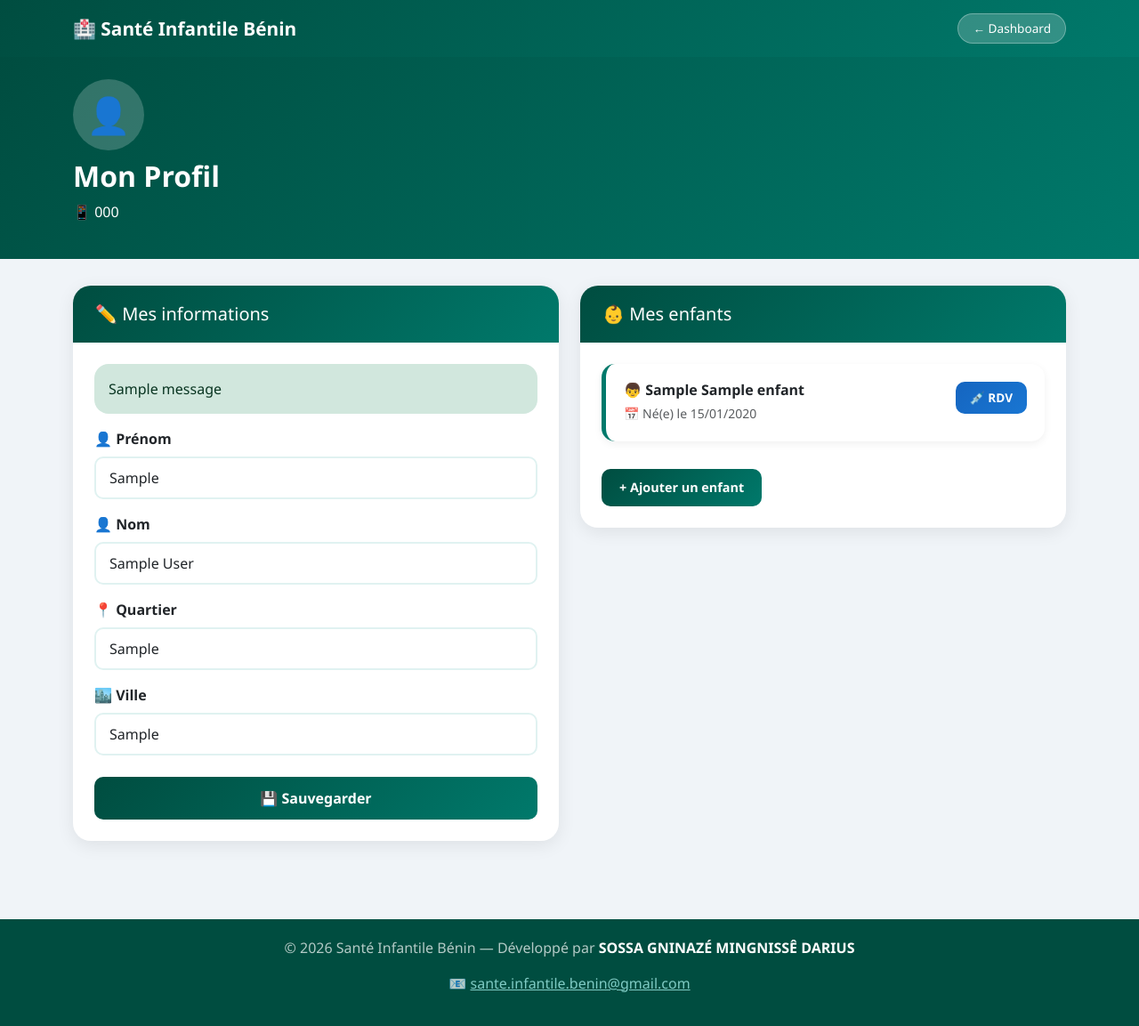
After one commit to sosak98/sante-infantile-benin, a Django app: page /profil/ in a window 1280 px wide. The commit adds this page. Shown: the whole page at 89% size. Run offline with Django 5.2, Linux system fonts and the light colour scheme; a user stored in the database is signed in; tables that the repository leaves empty hold one stand-in row (values such as "Sample post"); one stand-in notice (Sample message) is shown.

Commit message:
Ajout profil utilisateur et gestion enfants

```diff
--- a/accounts/models.py
+++ b/accounts/models.py
@@ -4,7 +4,11 @@ from django.contrib.auth.models import User
 class Parent(models.Model):
     user = models.OneToOneField(User, on_delete=models.CASCADE)
     telephone = models.CharField(max_length=20)
-    quartier = models.CharField(max_length=100)
+    nom = models.CharField(max_length=100, blank=True)
+    prenom = models.CharField(max_length=100, blank=True)
+    quartier = models.CharField(max_length=100, blank=True)
+    ville = models.CharField(max_length=100, blank=True, default='Cotonou')
+    date_inscription = models.DateTimeField(auto_now_add=True)
 
-    def _str_(self):
-        return f"{self.user.first_name} {self.user.last_name}"
+    def __str__(self):
+        return f"{self.prenom} {self.nom} ({self.telephone})"
--- a/accounts/templates/accounts/dashboard.html
+++ b/accounts/templates/accounts/dashboard.html
@@ -143,6 +143,7 @@
     <nav class="navbar-custom">
         <div class="container d-flex justify-content-between align-items-center">
             <span class="navbar-brand-custom">🏥 Santé Infantile Bénin</span>
+            <a href="{% url 'profil' %}" class="btn-logout me-2">👤 Profil</a>
             <a href="{% url 'logout' %}" class="btn-logout">🚪 Déconnexion</a>
         </div>
     </nav>
--- /dev/null
+++ b/accounts/templates/accounts/profil.html
@@ -0,0 +1,139 @@
+<!DOCTYPE html>
+<html lang="fr">
+<head>
+    <meta charset="UTF-8">
+    <meta name="viewport" content="width=device-width, initial-scale=1.0">
+    <title>Mon Profil - Santé Infantile Bénin</title>
+    <link href="https://cdn.jsdelivr.net/npm/bootstrap@5.3.0/dist/css/bootstrap.min.css" rel="stylesheet">
+    <style>
+        * { margin: 0; padding: 0; box-sizing: border-box; }
+        body { background: #f0f4f8; font-family: 'Segoe UI', sans-serif; }
+        .navbar-custom { background: linear-gradient(135deg, #004d40, #00796b); padding: 15px 0; }
+        .navbar-brand-custom { font-size: 1.3rem; font-weight: 800; color: white !important; }
+        .btn-retour { background: rgba(255,255,255,0.2); color: white; border: 1px solid rgba(255,255,255,0.3); border-radius: 20px; padding: 6px 16px; font-size: 0.85rem; text-decoration: none; }
+        .page-header { background: linear-gradient(135deg, #004d40, #00796b); color: white; padding: 25px 0; margin-bottom: 30px; }
+        .page-header h2 { font-weight: 800; }
+        .card { border: none; border-radius: 20px; box-shadow: 0 5px 20px rgba(0,0,0,0.08); }
+        .card-header-custom { background: linear-gradient(135deg, #004d40, #00796b); color: white; padding: 20px 25px; border-radius: 20px 20px 0 0; }
+        .form-control, .form-select { border-radius: 10px; border: 2px solid #e0f2f1; padding: 10px 15px; transition: 0.3s; }
+        .form-control:focus { border-color: #00796b; box-shadow: 0 0 0 0.2rem rgba(0,121,107,0.25); }
+        .btn-sauvegarder { background: linear-gradient(135deg, #004d40, #00796b); color: white; border: none; border-radius: 10px; padding: 12px; font-size: 1rem; font-weight: 700; width: 100%; transition: 0.3s; }
+        .btn-sauvegarder:hover { transform: translateY(-2px); color: white; }
+        .enfant-card { background: white; border-radius: 15px; padding: 20px; margin-bottom: 15px; border-left: 5px solid #00796b; box-shadow: 0 3px 10px rgba(0,0,0,0.06); }
+        .btn-rdv-enfant { background: linear-gradient(135deg, #1565c0, #1976d2); color: white; border: none; border-radius: 10px; padding: 8px 16px; font-size: 0.85rem; font-weight: 600; text-decoration: none; display: inline-block; transition: 0.3s; }
+        .btn-rdv-enfant:hover { color: white; transform: translateY(-2px); }
+        .btn-ajouter { background: linear-gradient(135deg, #004d40, #00796b); color: white; border: none; border-radius: 10px; padding: 10px 20px; font-size: 0.9rem; font-weight: 600; text-decoration: none; display: inline-block; transition: 0.3s; }
+        .btn-ajouter:hover { color: white; transform: translateY(-2px); }
+        .avatar { width: 80px; height: 80px; background: rgba(255,255,255,0.2); border-radius: 50%; display: flex; align-items: center; justify-content: center; font-size: 2.5rem; margin-bottom: 10px; }
+        footer { background: #004d40; color: rgba(255,255,255,0.7); text-align: center; padding: 20px; margin-top: 40px; }
+        footer strong { color: white; }
+        footer a { color: #80cbc4; }
+    </style>
+</head>
+<body>
+
+    <nav class="navbar-custom">
+        <div class="container d-flex justify-content-between align-items-center">
+            <span class="navbar-brand-custom">🏥 Santé Infantile Bénin</span>
+            <a href="{% url 'dashboard' %}" class="btn-retour">← Dashboard</a>
+        </div>
+    </nav>
+
+    <div class="page-header">
+        <div class="container">
+            <div class="avatar">👤</div>
+            <h2>Mon Profil</h2>
+            <p>📱 {{ parent.telephone }}</p>
+        </div>
+    </div>
+
+    <div class="container pb-5">
+        <div class="row g-4">
+
+            <!-- Infos personnelles -->
+            <div class="col-lg-6">
+                <div class="card">
+                    <div class="card-header-custom">
+                        <h5 class="mb-0">✏️ Mes informations</h5>
+                    </div>
+                    <div class="card-body p-4">
+                        {% if messages %}
+                            {% for message in messages %}
+                                <div class="alert alert-success border-0 rounded-4">{{ message }}</div>
+                            {% endfor %}
+                        {% endif %}
+                        <form method="post">
+                            {% csrf_token %}
+                            <div class="mb-3">
+                                <label class="form-label fw-bold">👤 Prénom</label>
+                                <input type="text" name="prenom" class="form-control" value="{{ parent.prenom }}" placeholder="Votre prénom">
+                            </div>
+                            <div class="mb-3">
+                                <label class="form-label fw-bold">👤 Nom</label>
+                                <input type="text" name="nom" class="form-control" value="{{ parent.nom }}" placeholder="Votre nom">
+                            </div>
+                            <div class="mb-3">
+                                <label class="form-label fw-bold">📍 Quartier</label>
+                                <input type="text" name="quartier" class="form-control" value="{{ parent.quartier }}" placeholder="Votre quartier">
+                            </div>
+                            <div class="mb-4">
+                                <label class="form-label fw-bold">🏙️ Ville</label>
+                                <input type="text" name="ville" class="form-control" value="{{ parent.ville }}" placeholder="Votre ville">
+                            </div>
+                            <button type="submit" class="btn-sauvegarder">
+                                💾 Sauvegarder
+                            </button>
+                        </form>
+                    </div>
+                </div>
+            </div>
+
+            <!-- Mes enfants -->
+            <div class="col-lg-6">
+                <div class="card">
+                    <div class="card-header-custom">
+                        <h5 class="mb-0">👶 Mes enfants</h5>
+                    </div>
+                    <div class="card-body p-4">
+                        {% if enfants %}
+                            {% for enfant in enfants %}
+                            <div class="enfant-card">
+                                <div class="d-flex justify-content-between align-items-start">
+                                    <div>
+                                        <h6 class="fw-bold mb-1">
+                                            {% if enfant.sexe == 'M' %}👦{% else %}👧{% endif %}
+                                            {{ enfant.prenom }} {{ enfant.nom }}
+                                        </h6>
+                                        <small class="text-muted">📅 Né(e) le {{ enfant.date_naissance|date:"d/m/Y" }}</small>
+                                    </div>
+                                    <a href="{% url 'calculer_rdv' %}?enfant={{ enfant.id }}" class="btn-rdv-enfant">
+                                        💉 RDV
+                                    </a>
+                                </div>
+                            </div>
+                            {% endfor %}
+                        {% else %}
+                            <div class="text-center py-3 text-muted">
+                                <div style="font-size:3rem;">👶</div>
+                                <p>Aucun enfant ajouté</p>
+                            </div>
+                        {% endif %}
+
+                        <a href="{% url 'ajouter_enfant' %}" class="btn-ajouter mt-3">
+                            + Ajouter un enfant
+                        </a>
+                    </div>
+                </div>
+            </div>
+
+        </div>
+    </div>
+
+    <footer>
+        <p>© 2026 Santé Infantile Bénin — Développé par <strong>SOSSA GNINAZÉ MINGNISSÊ DARIUS</strong></p>
+        <p>📧 <a href="mailto:sante.infantile.benin@gmail.com">sante.infantile.benin@gmail.com</a></p>
+    </footer>
+
+    <script src="https://cdn.jsdelivr.net/npm/bootstrap@5.3.0/dist/js/bootstrap.bundle.min.js"></script>
+</body>
+</html>
--- a/accounts/views.py
+++ b/accounts/views.py
@@ -1,6 +1,9 @@
 from django.shortcuts import render, redirect
 from django.contrib import messages
+from django.contrib.auth.decorators import login_required
 from .forms import ParentRegisterForm
+from .models import Parent
+from enfants.models import Enfant
 
 def accueil(request):
     return render(request, 'accounts/accueil.html')
@@ -16,5 +19,44 @@ def register(request):
         form = ParentRegisterForm()
     return render(request, 'accounts/register.html', {'form': form})
 
+@login_required
 def dashboard(request):
     return render(request, 'accounts/dashboard.html')
+
+@login_required
+def profil(request):
+    parent = Parent.objects.get(user=request.user)
+    enfants = Enfant.objects.filter(parent=parent)
+
+    if request.method == 'POST':
+        parent.nom = request.POST.get('nom', '')
+        parent.prenom = request.POST.get('prenom', '')
+        parent.quartier = request.POST.get('quartier', '')
+        parent.ville = request.POST.get('ville', 'Cotonou')
+        parent.save()
+        messages.success(request, 'Profil mis à jour avec succès !')
+        return redirect('profil')
+
+    return render(request, 'accounts/profil.html', {
+        'parent': parent,
+        'enfants': enfants,
+    })
+
+@login_required
+def ajouter_enfant(request):
+    parent = Parent.objects.get(user=request.user)
+    if request.method == 'POST':
+        nom = request.POST.get('nom')
+        prenom = request.POST.get('prenom')
+        date_naissance = request.POST.get('date_naissance')
+        sexe = request.POST.get('sexe')
+        Enfant.objects.create(
+            parent=parent,
+            nom=nom,
+            prenom=prenom,
+            date_naissance=date_naissance,
+            sexe=sexe
+        )
+        messages.success(request, f'Enfant {prenom} ajouté avec succès !')
+        return redirect('profil')
+    return render(request, 'accounts/ajouter_enfant.html')
--- a/santeinfantile/urls.py
+++ b/santeinfantile/urls.py
@@ -10,6 +10,8 @@ urlpatterns = [
     path('login/', auth_views.LoginView.as_view(template_name='accounts/login.html'), name='login'),
     path('logout/', auth_views.LogoutView.as_view(), name='logout'),
     path('dashboard/', accounts_views.dashboard, name='dashboard'),
+    path('profil/', accounts_views.profil, name='profil'),
+    path('profil/ajouter-enfant/', accounts_views.ajouter_enfant, name='ajouter_enfant'),
     path('carte/', include('sante.urls')),
     path('vaccination/', include('conseils.urls')),
     path('malnutrition/', include('enfants.urls')),
```
Also changed, not shown: accounts/templates/accounts/ajouter_enfant.html (added, +89 -0 lines), accounts/migrations/0003_parent_date_inscription_parent_nom_parent_prenom_and_more.py (added).
